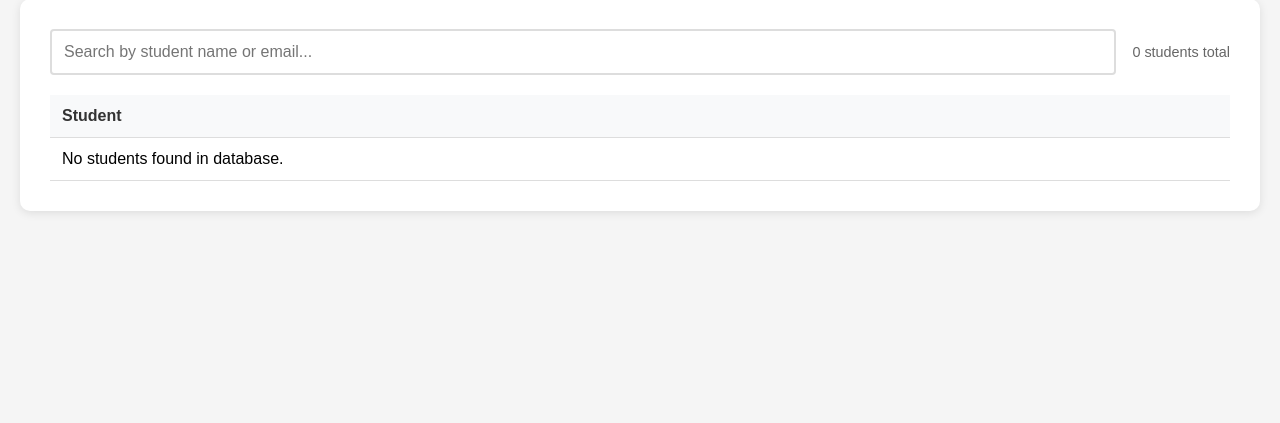
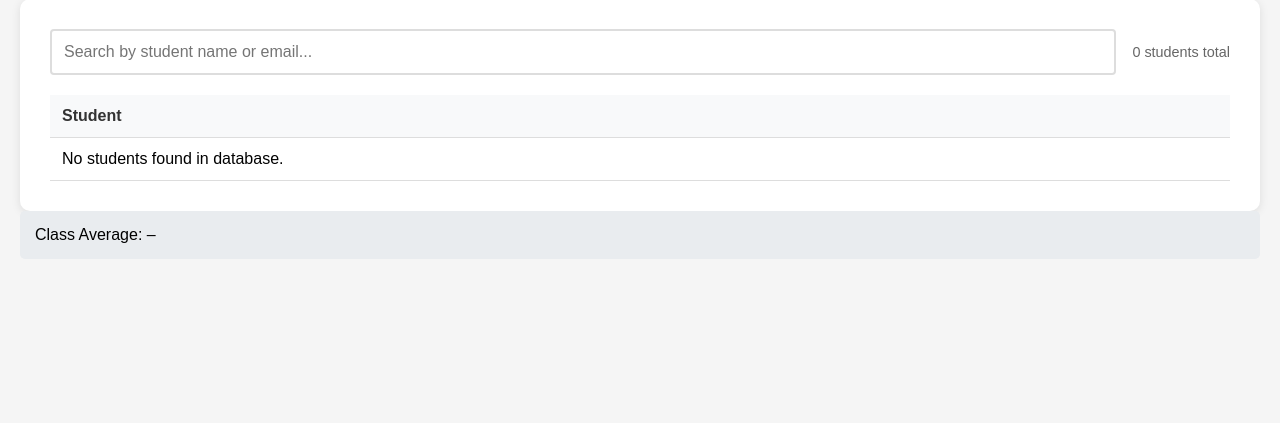
Before and after one commit to thorlorick/database_gradeinsight, a FastAPI app: page /dashboard in a window 1280 px wide. Shown: the part 195-618 px from the top of the page. Run offline with FastAPI, Linux system fonts and the light colour scheme; data that the repository does not hold is empty.

Commit message:
Update dashboard.html

```diff
--- a/templates/dashboard.html
+++ b/templates/dashboard.html
@@ -48,6 +48,9 @@
             </div>
         </div>
     </div>
+<div id="averageBox" class="stats-box">
+    Class Average: <span id="averageScore">–</span>
+</div>
 
     <script src="/static/js/dashboard.js"></script>
 </body>
```
